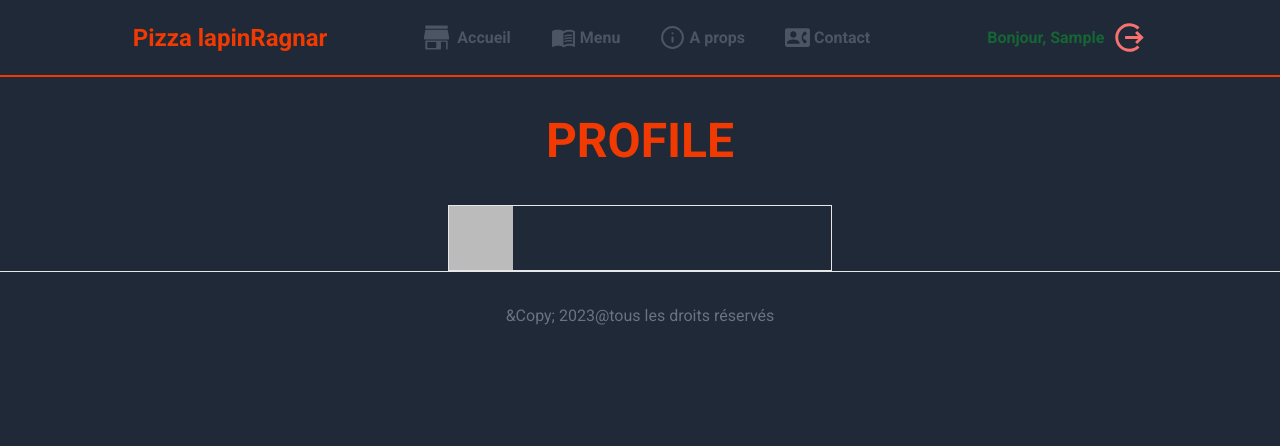
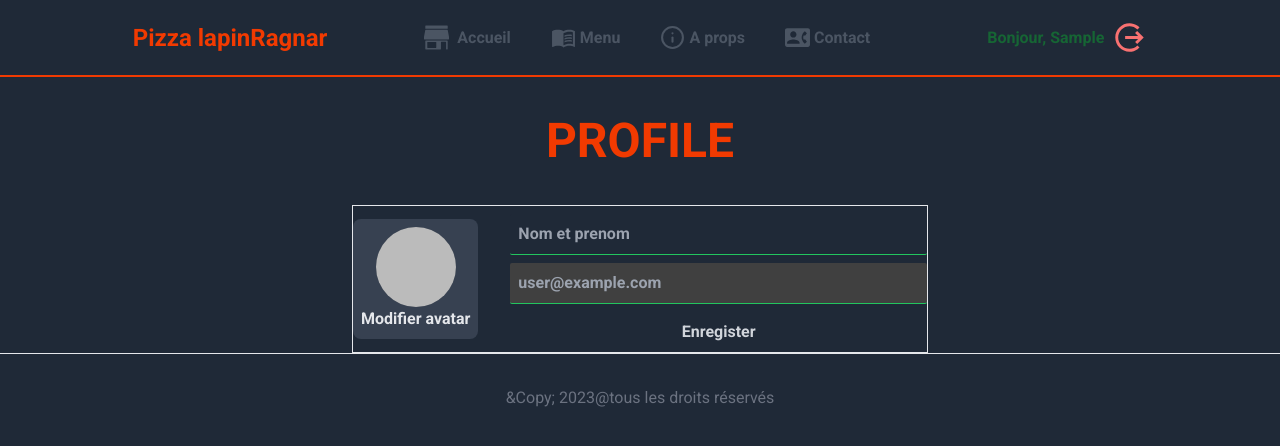
Before and after one commit to lapinRagnar/food-ordering-2, a Next.js app: page /profile in a window 1280 px wide. Shown: the top 446 px of the page. Built offline with nearby package versions, Linux system fonts and the light colour scheme; no server answers; sample sign-in values are in the browser's storage.

Commit message:
profile avec un form

```diff
--- a/src/app/globals.css
+++ b/src/app/globals.css
@@ -14,15 +14,21 @@ input[type="password"],
 input[type="text"] {
 
   @apply block w-full my-2 rounded-sm;
-  @apply border p-2 border-gray-500 bg-yellow-700;
+  @apply border-b p-2 border-green-500 hover:border-gray-500 ;
+  @apply text-zinc-200 font-bold;
+}
 
+input:hover::placeholder {
+  @apply text-xs text-red-300 ;
 }
+
+
 
 input[type="email"]:disabled,
 input[type="password"]:disabled,
 input[type="text"]:disabled {
 
-  @apply bg-red-400 cursor-not-allowed text-gray-700;
+  @apply bg-neutral-700 cursor-not-allowed text-gray-400;
 
 }
 
--- a/src/app/profile/page.jsx
+++ b/src/app/profile/page.jsx
@@ -32,10 +32,32 @@ const ProfilePage = () => {
         Profile
       </h1>
 
-      <form className="max-w-sm mx-auto border">
+      <form className="max-w-xl mx-auto border">
 
-        <div>
-          <Image src={userImage} alt="user image" width={64} height={64} />
+        <div className="flex items-center gap-8">
+
+          <div>
+            <div className="bg-gray-700 p-2 rounded-lg flex flex-col items-center justify-center ">
+              <Image
+                src={userImage}
+                alt="user image"
+                width={80}
+                height={80}
+                className="rounded-full"
+              />
+              <button className="m-0 p-0 text-gray-200 hover:text-green-500 hover:text-lg whitespace-nowrap" type="button">Modifier avatar</button>
+            </div>
+          </div>
+
+          <div className="grow">
+            <input
+              type="text"
+              placeholder="Nom et prenom"
+              className=""
+            />
+            <input type="email" value={session.data?.user?.email} disabled />
+            <button className="m-0 p-0 h-10  whitespace-nowrap" type="submit">Enregister</button>
+          </div>
         </div>
 
       </form>
```
